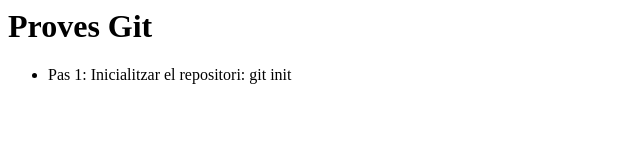
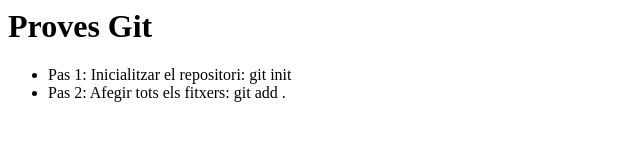
Before and after one commit to alsare/ASRgit, a plain HTML site: page index.html in a window 1280 px wide. Shown: the whole page, without its empty margins (0-640 px from the left). Drawn offline with Linux system fonts and the light colour scheme.

Commit message:
pas2-index, fixer Nou-llegeixme

```diff
--- a/index.html
+++ b/index.html
@@ -1,4 +1,5 @@
 <h1>Proves Git</h1>
 <ul>
     <li>Pas 1: Inicialitzar el repositori: git init</li>
+    <li>Pas 2: Afegir tots els fitxers: git add .</li>
 </ul>
```
Also changed, not shown: 1 other file.
